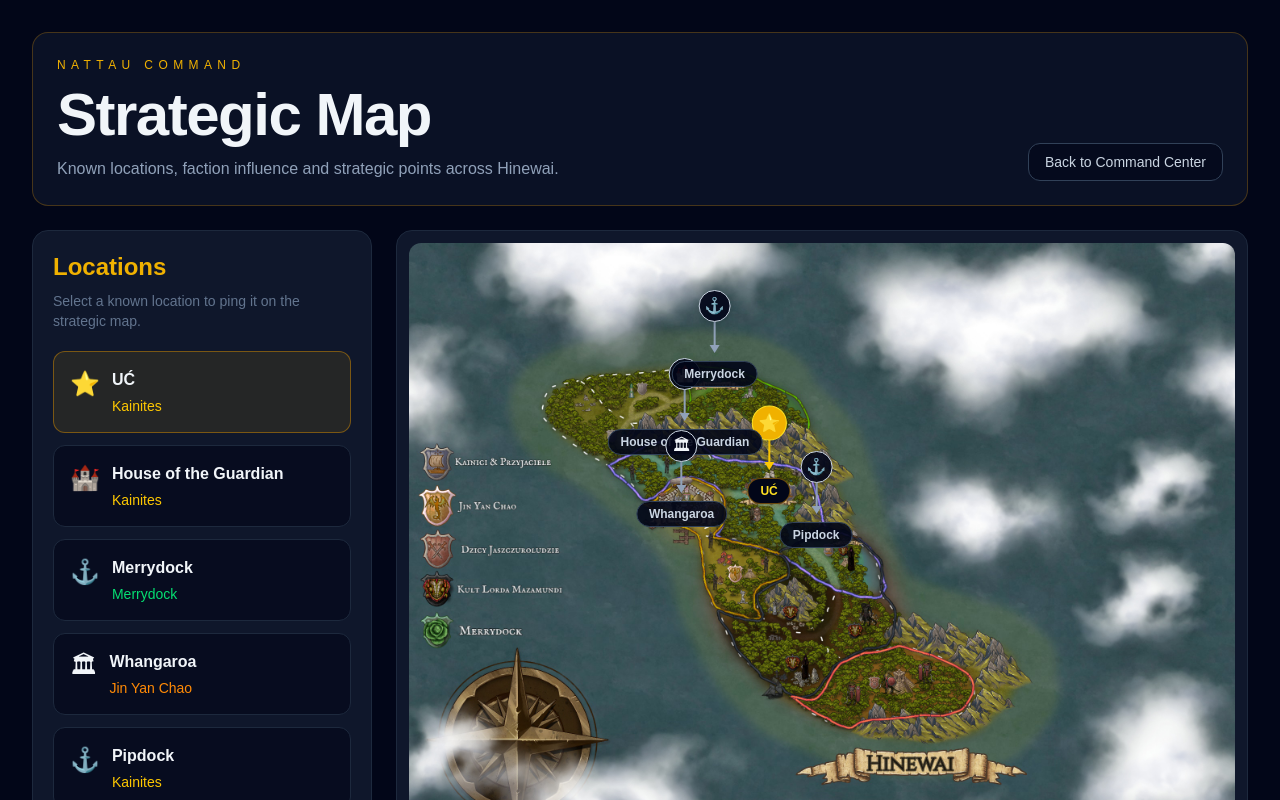
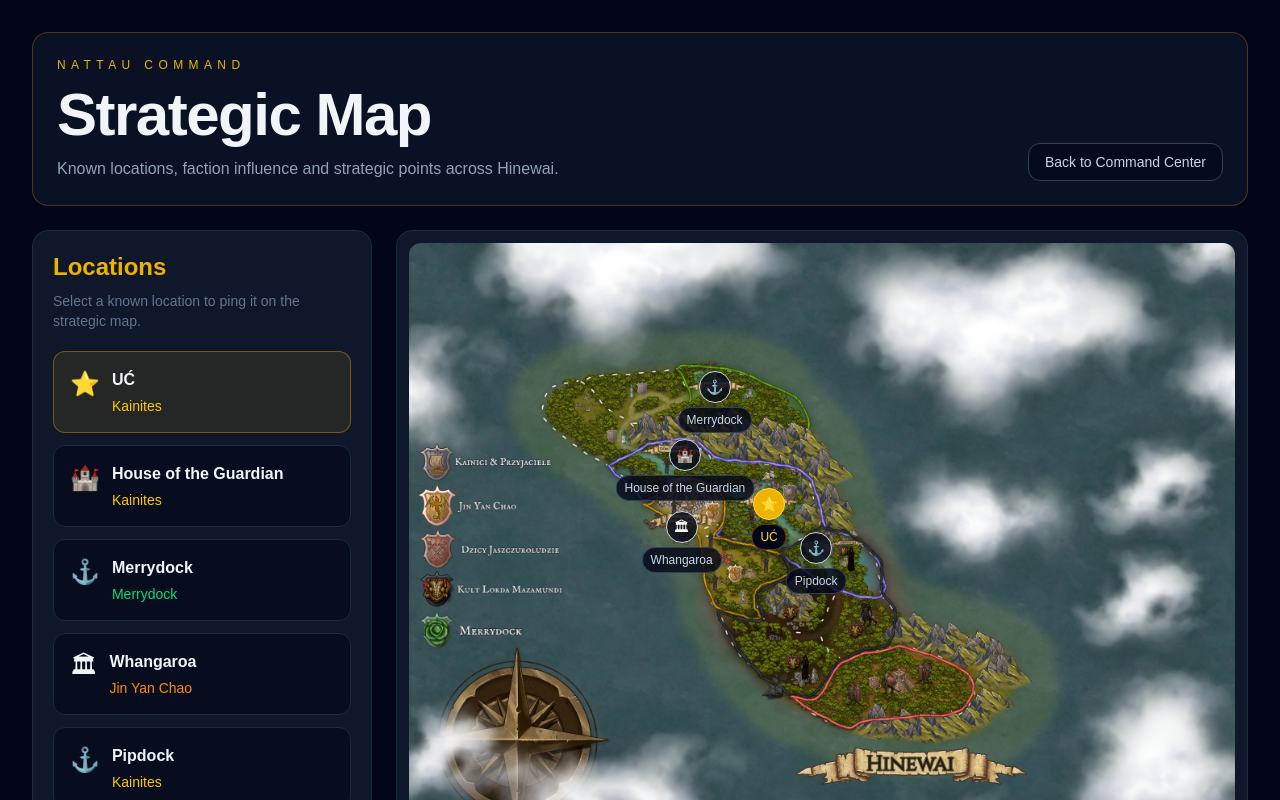
Before and after one commit to Azzimo-dnd/nattau-command, a Next.js app: page /map in a window 1280 px wide. Shown: the top 800 px of the page. Built offline with nearby package versions, Linux system fonts and the light colour scheme.

Commit message:
feat: rewert new markers

```diff
--- a/components/map/InteractiveMap.tsx
+++ b/components/map/InteractiveMap.tsx
@@ -137,48 +137,32 @@ export function InteractiveMap() {
                   left: `${location.x}%`,
                   top: `${location.y}%`,
                 }}
-                className="absolute -translate-x-1/2 -translate-y-full"
+                className="absolute -translate-x-1/2 -translate-y-1/2"
                 title={location.name}
               >
-                <div className="flex flex-col items-center">
                 {isSelected && (
-                    <span className="absolute top-0 h-8 w-8 rounded-full bg-yellow-500/40 animate-ping" />
+                  <span className="absolute -inset-3 rounded-full bg-yellow-500/40 animate-ping" />
                 )}
 
                 <span
-                    className={`relative z-10 flex h-8 w-8 items-center justify-center rounded-full border shadow-lg transition-all ${
+                  className={`relative flex h-8 w-8 items-center justify-center rounded-full border text-sm shadow-lg ${
                     isSelected
-                        ? "scale-110 border-yellow-300 bg-yellow-500 text-slate-950"
-                        : "border-slate-300 bg-slate-950/90 text-slate-100 hover:scale-105 hover:border-yellow-400"
+                      ? "border-yellow-300 bg-yellow-500 text-slate-950"
+                      : "border-slate-300 bg-slate-950/80 text-slate-100 hover:border-yellow-400"
                   }`}
                 >
                   {getLocationIcon(location.type)}
                 </span>
 
                 <span
-                    className={`h-6 w-[2px] ${
-                      isSelected ? "bg-yellow-400" : "bg-slate-400"
-                    }`}
-                  />
-
-                  <span
-                    className={`-mt-[1px] h-0 w-0 border-l-[5px] border-r-[5px] border-t-[8px] border-l-transparent border-r-transparent ${
+                  className={`absolute left-1/2 top-9 hidden -translate-x-1/2 whitespace-nowrap rounded-full border px-2 py-1 text-xs md:block ${
                     isSelected
-                        ? "border-t-yellow-400"
-                        : "border-t-slate-400"
-                    }`}
-                  />
-
-                  <span
-                    className={`mt-2 whitespace-nowrap rounded-full border px-3 py-1 text-xs font-semibold transition-all ${
-                      isSelected
-                        ? "border-yellow-600/50 bg-slate-950 text-yellow-300"
-                        : "border-slate-700 bg-slate-950/90 text-slate-300"
+                      ? "border-yellow-600/40 bg-slate-950 text-yellow-300"
+                      : "border-slate-700 bg-slate-950/80 text-slate-300"
                   }`}
                 >
                   {location.name}
                 </span>
-                </div>
               </button>
             );
           })}
```
Lines whose indentation alone changed are shown as unchanged.
